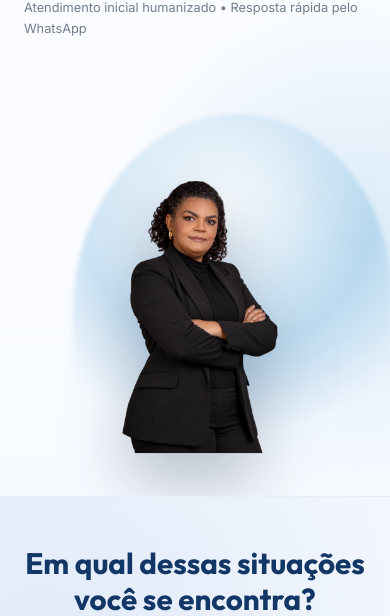
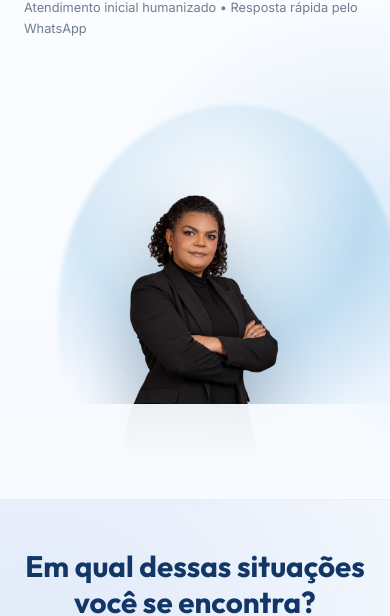
Before and after one commit to Reinatofarias/advjosimaralima, a Next.js app: page / in a window 390 px wide. Shown: the part 640-1256 px from the top of the page. Built offline with nearby package versions, Linux system fonts and the light colour scheme; no server answers.

Commit message:
style: suaviza corte da foto no hero

```diff
--- a/src/components/sections/Hero/Hero.module.css
+++ b/src/components/sections/Hero/Hero.module.css
@@ -25,7 +25,7 @@
   grid-template-columns: 1.25fr 0.85fr;
   gap: var(--space-12);
   align-items: end;
-  min-height: 640px;
+  min-height: 680px;
 }
 
 .contentCol {
@@ -99,13 +99,13 @@
   justify-content: center;
   align-self: stretch;
   align-items: flex-end;
-  min-height: 640px;
+  min-height: 680px;
 }
 
 .frameContainer {
   position: relative;
   width: 100%;
-  max-width: clamp(430px, 38vw, 590px);
+  max-width: clamp(500px, 42vw, 680px);
   min-height: 100%;
   display: flex;
   align-items: flex-end;
@@ -115,17 +115,17 @@
 .frameContainer::before {
   content: "";
   position: absolute;
-  inset: 10% -8% 0 14%;
+  inset: 8% -10% 0 10%;
   border-radius: 52% 48% 0 0;
   background:
-    radial-gradient(circle at 48% 24%, rgba(255, 255, 255, 0.72), rgba(90, 167, 217, 0.28) 44%, transparent 70%);
+    radial-gradient(circle at 48% 24%, rgba(255, 255, 255, 0.7), rgba(90, 167, 217, 0.24) 42%, transparent 70%);
   filter: blur(2px);
 }
 
 .portraitFrame {
   position: relative;
   width: 100%;
-  min-height: 640px;
+  min-height: 680px;
   display: flex;
   align-items: flex-end;
   justify-content: center;
@@ -140,12 +140,29 @@
   overflow: visible;
 }
 
+.innerMat::after {
+  content: "";
+  position: absolute;
+  left: 50%;
+  bottom: -1px;
+  z-index: 2;
+  width: min(136%, 760px);
+  height: 150px;
+  transform: translateX(-50%);
+  background:
+    linear-gradient(180deg, rgba(255, 255, 255, 0), rgba(247, 251, 255, 0.88) 52%, #f7fbff 86%),
+    linear-gradient(90deg, rgba(247, 251, 255, 0), rgba(247, 251, 255, 0.95) 18%, rgba(247, 251, 255, 0.95) 82%, rgba(247, 251, 255, 0));
+  pointer-events: none;
+}
+
 .photoImage {
-  width: min(126%, 610px);
+  position: relative;
+  z-index: 1;
+  width: min(142%, 720px);
   height: auto;
   object-fit: contain;
-  filter: drop-shadow(0 28px 32px rgba(8, 31, 61, 0.28));
-  transform: translateY(42px);
+  filter: drop-shadow(0 30px 34px rgba(8, 31, 61, 0.28));
+  transform: translateY(58px);
 }
 
 @media (max-width: 992px) {
@@ -164,16 +181,20 @@
   }
 
   .mediaCol {
-    min-height: 440px;
+    min-height: 500px;
   }
 
   .frameContainer {
-    max-width: 440px;
-    min-height: 440px;
+    max-width: 520px;
+    min-height: 500px;
   }
 
   .portraitFrame {
-    min-height: 440px;
+    min-height: 500px;
+  }
+
+  .innerMat::after {
+    height: 120px;
   }
 }
 
@@ -196,20 +217,24 @@
   }
 
   .mediaCol {
-    min-height: 360px;
+    min-height: 400px;
   }
 
   .frameContainer {
-    max-width: 340px;
-    min-height: 360px;
+    max-width: 380px;
+    min-height: 400px;
   }
 
   .portraitFrame {
-    min-height: 360px;
+    min-height: 400px;
+  }
+
+  .innerMat::after {
+    height: 96px;
   }
 
   .photoImage {
-    width: min(128%, 390px);
-    transform: translateY(28px);
+    width: min(140%, 440px);
+    transform: translateY(42px);
   }
 }
--- a/src/components/sections/Hero/Hero.tsx
+++ b/src/components/sections/Hero/Hero.tsx
@@ -46,7 +46,7 @@ export const Hero: React.FC = () => {
                   height={1350}
                   className={styles.photoImage}
                   priority
-                  sizes="(max-width: 992px) 420px, 560px"
+                  sizes="(max-width: 992px) 520px, 680px"
                 />
               </div>
             </div>
```
